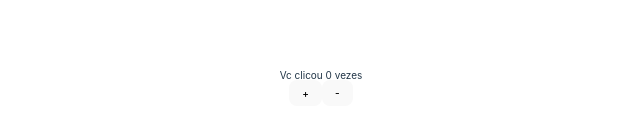
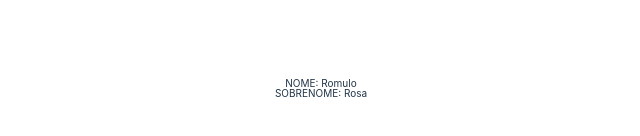
Before and after one commit to romulorosadev/2024-pcdweb-react-rosadev-solutions, a React (Vite) app: page / in a window 1280 px wide. Shown: the part 312-448 px from the top of the page, without its empty margins (319-959 px from the left). Built offline with nearby package versions, Linux system fonts and the light colour scheme.

Commit message:
aula 02 app.jsx exibir nome sobrenome

```diff
--- a/src/App.jsx
+++ b/src/App.jsx
@@ -1,5 +1,5 @@
 //Importada a lib React e a funcionalidade especifica/Hook useState
-import React, { useState } from 'react';
+import React from 'react';
 import './App.css';
 
 
@@ -7,32 +7,16 @@ import './App.css';
 //É renderizada pelo Componente Main
 function App() {
 
-  //contador - Valor inicial, já que informo que o stado inicial de contador tem valor 0
-  //setContador - Valor de transição. Modifica o valor de contador através do parametro passado em sua chamada
-  const [contador, setContador] = useState(0);
-
-  //incrementar é uma função anônima
-  const incrementar = () => {
-    //Ela chama a função setContador e passa o seu parametro
-    setContador(contador + 1);
-  }
-
-  //decrementar é uma função anônima
-  const decrementar = () => {
-    //Ela chama a função setContador e passa o seu parametro
-    setContador(contador - 1);
-  }
-
+  //Criadas duas variaveis pra armazenar nome e sobrenome
+  const inNome = 'Romulo'
+  const inSobrenome = 'Rosa'
 
   //É o retorno da função App
   return (
     //É o que será renderizado dentro de main e que será inserido na index.html
     <>
-      <p>Vc clicou {contador} vezes</p>
-
-      <button onClick={incrementar}>+</button>
-
-      <button onClick={decrementar}>-</button>
+      <p>NOME: {inNome}</p>
+      <p>SOBRENOME: {inSobrenome}</p>
     </>
   )
 }
```
